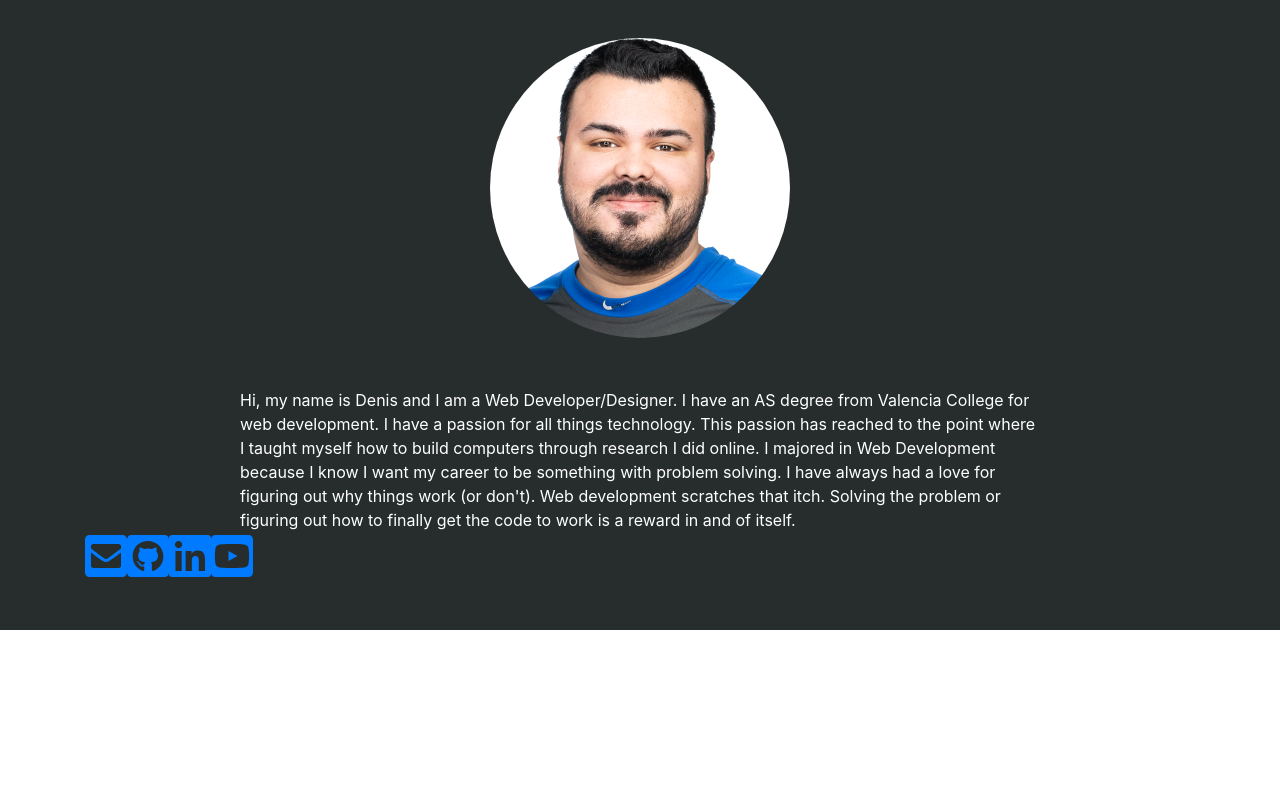
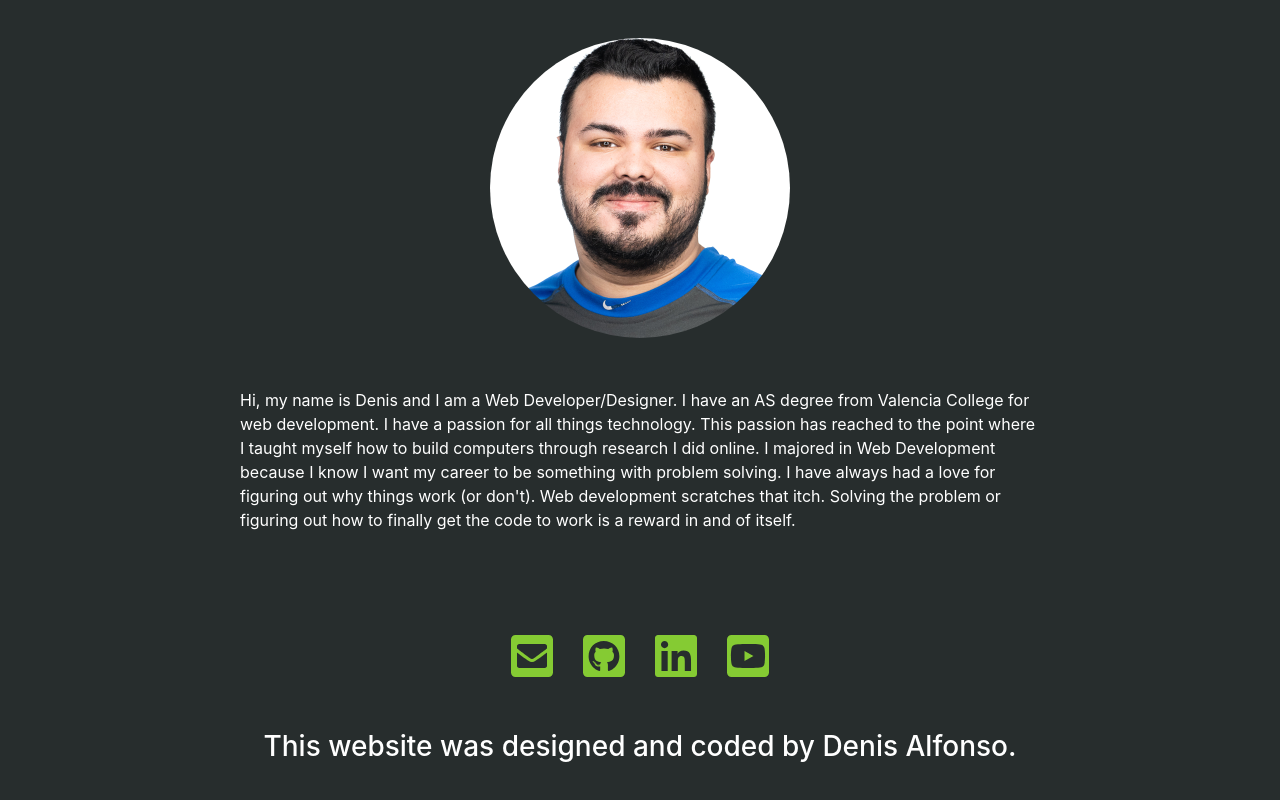
Before and after one commit to DeusVastator/My-Website-2.0, a React (Create React App) app in the folder my-app/: page / in a window 1280 px wide. Shown: the part 3403-4203 px from the top of the page. Before the commit the page ends 4033 px from the top, so only its background shows below. Built offline with nearby package versions, Linux system fonts and the light colour scheme.

Commit message:
Finished footer
finished footer social links and copyright thingy

```diff
--- a/my-app/src/App.css
+++ b/my-app/src/App.css
@@ -147,7 +147,20 @@
   margin-top: 50px;
 }
 
-.footer .social .social-icon {
-  margin: 5px;
-  color: green;
+.footer .social .icon-color {
+  margin: 0 15px 0 15px;
+  color: #85CB33;
 }
+
+.footer .social {
+  margin: auto;
+  text-align: center;
+  margin-top: 100px;
+}
+
+#copyright {
+  color: white;
+  text-align: center;
+  margin: auto;
+  margin-top: 50px;
+}
--- a/my-app/src/App.js
+++ b/my-app/src/App.js
@@ -123,19 +123,21 @@ function App() {
               </Container>
 
               <Container>
-                <Row ClassName="footer">
+                <Row className="footer">
                   <Col md="12" className="social">
-                    <a href="https://github.com/DeusVastator"  target="_blank" className="icon-color"><FontAwesomeIcon icon={['fa', 'envelope-square']} size="3x" className="social-icon"/></a>
+                    <a href="mailto:contact@denisalfonso.com"  target="_blank" className="icon-color"><FontAwesomeIcon icon={['fa', 'envelope-square']} size="3x"/></a>
 
-                    <a href="https://github.com/DeusVastator"  target="_blank" className="icon-color"><FontAwesomeIcon icon={['fab', 'github-square']} size="3x" className="social-icon"/></a>
+                    <a href="https://github.com/DeusVastator"  target="_blank" className="icon-color"><FontAwesomeIcon icon={['fab', 'github-square']} size="3x"/></a>
 
-                    <a href="https://github.com/DeusVastator"  target="_blank" className="icon-color"><FontAwesomeIcon icon={['fab', 'linkedin']} size="3x" className="social-icon"/></a>
+                    <a href="https://www.linkedin.com/in/denis-alfonso-a25869170/"  target="_blank" className="icon-color"><FontAwesomeIcon icon={['fab', 'linkedin']} size="3x"/></a>
 
-                    <a href="https://github.com/DeusVastator"  target="_blank" className="icon-color"><FontAwesomeIcon icon={['fab', 'youtube-square']} size="3x" className="social-icon"/></a>
+                    <a href="https://www.youtube.com/user/GhostMansion2"  target="_blank" className="icon-color"><FontAwesomeIcon icon={['fab', 'youtube-square']} size="3x"/></a>
                   </Col>
 
 
                 </Row>
+
+                <Row><h3 id="copyright">This website was designed and coded by Denis Alfonso.</h3></Row>
               </Container>
 
 
```
